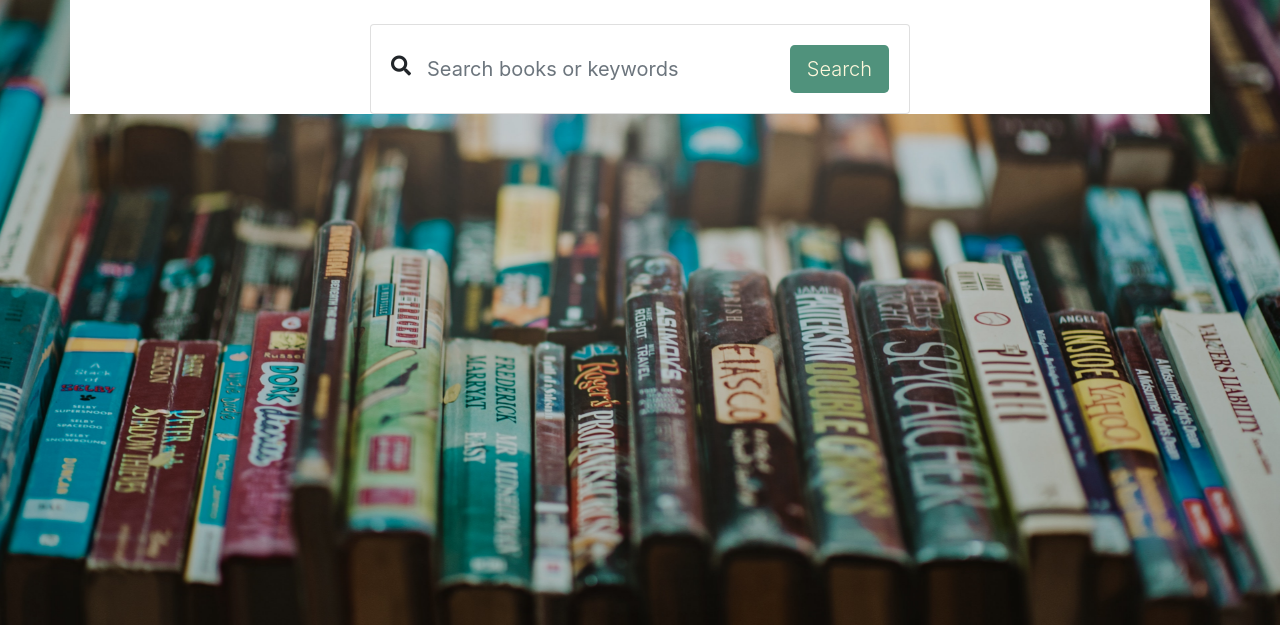
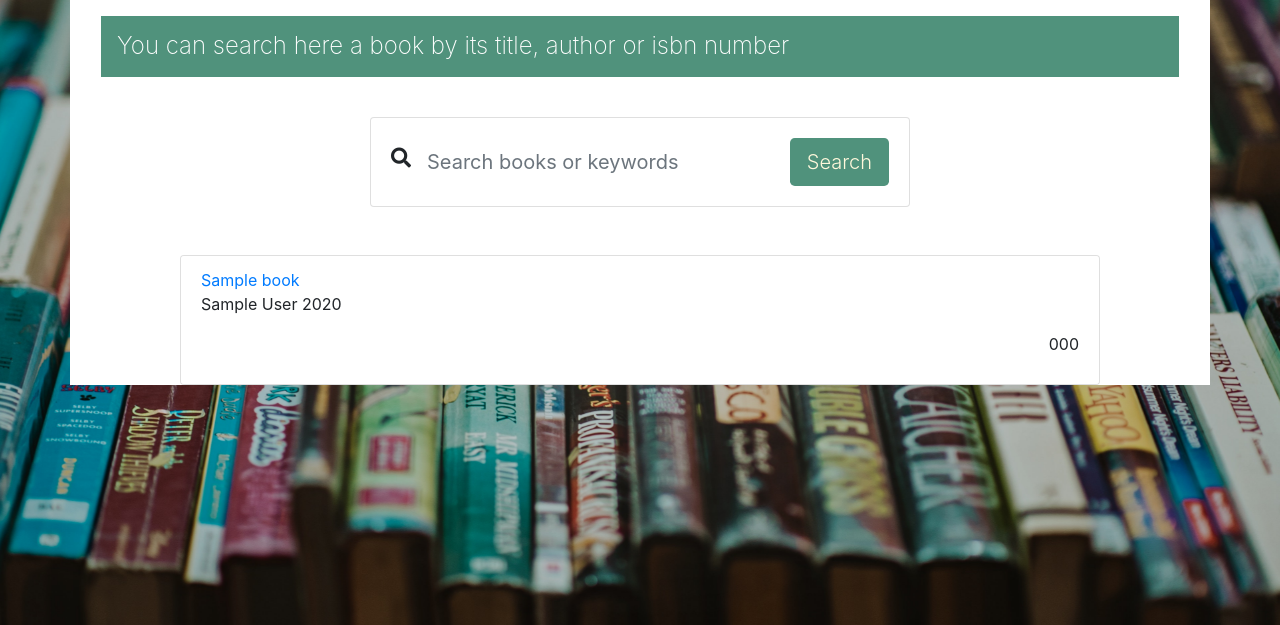
Before and after one commit to karinabogacz/BookShelf, a Flask app: template templates/search.html in a window 1280 px wide. Shown: the part 62-687 px from the top of the page. Run offline with Flask 2, Linux system fonts and the light colour scheme; the template is opened without the code that fills it: most values are stand-ins (such as "Sample title", 1, 10 or a date in 2020); some libraries are stand-ins or nearby versions.

Commit message:
Add files via upload

```diff
--- a/application.py
+++ b/application.py
@@ -64,15 +64,22 @@
 def search():
 
     if "user" in session:
-        # books = db.execute ("SELECT * FROM books LIMIT 100").fetchall()
-        # return render_template("search.html", user=session["user"], books = books)
 
         if request.method == "POST":
             search_input = request.form.get("search")
-            search_results = db.execute("SELECT title FROM books WHERE year = :year", {"year": search_input}).fetchall()
-            return render_template ("search_results.html", books = search_results)
+            query = "%" + search_input + "%"
+            search_results = db.execute("SELECT * FROM books WHERE isbn LIKE :query OR title LIKE :query OR author LIKE :query", {"query": query})
+            row_count = db.execute("SELECT * FROM books WHERE isbn LIKE :query OR title LIKE :query OR author LIKE :query", {"query": query}).rowcount
 
-        return render_template ("search.html")
+            if row_count == 0:
+                return render_template ("search_results.html", message = "No results found :(")
+
+            else:
+                return render_template ("search_results.html", search_results = search_results, row_count = row_count)
+
+        else:
+            books = db.execute ("SELECT * FROM books LIMIT 100").fetchall()
+            return render_template("search.html", user=session["user"], books = books)
     else:
         return redirect(url_for("login"))
 
--- a/templates/search.html
+++ b/templates/search.html
@@ -3,10 +3,12 @@
 {%block content%}
 
 <main>
-  <div class="container" style="background-color: white">
+  <div class="container d-block" style="background-color: white">
     <div class="row justify-content-center">
+      <div class="col-lg-12">
+        <h3 class="h4 m-3 p-3" style="font-weight: 250; background-color: #50927c; color: white;">You can search here a book by its title, author or isbn number</h3>
+      </div>
       <div class="col-12 col-md-10 col-lg-6">
-
         <form class="card card-sm form-search mt-4" action="{{url_for('search')}}" method="post">
             <div class="card-body row no-gutters align-items-center">
               <div class="col-auto">
@@ -24,19 +26,20 @@
           </form>
 
       </div>
+      <div class="col-lg-10 mt-5">
+        <div class="card">
+          <ul class="list-group list-group-flush">
+            {% for book in books %}
+            <li class="list-group-item">
+              <a href="{{url_for('book')}}"> {{book.title}}</a>
+              <p>{{book.author}} {{book.year}}</p>
+              <p class="float-right">{{book.isbn}}</p>
+            </li>
+            {% endfor %}
+          </ul>
+        </div>
+      </div>
   </div>
-
- <!-- <div class="row">
-    <div class="col-12 col-md-10 col-lg-8">
-        <ul>
-          {% for book in books %}
-          <li>
-            <a href="{{url_for('book')}}"> {{book.title}} {{book.author}} {{book.year}} {{book.isbn}}</a>
-          </li>
-          {% endfor %}
-        </ul>
-    </div>
-  </div> -->
 
 </main>
 
```
Also changed, not shown: templates/search_results.html (+42 -10 lines), 2 other files.
